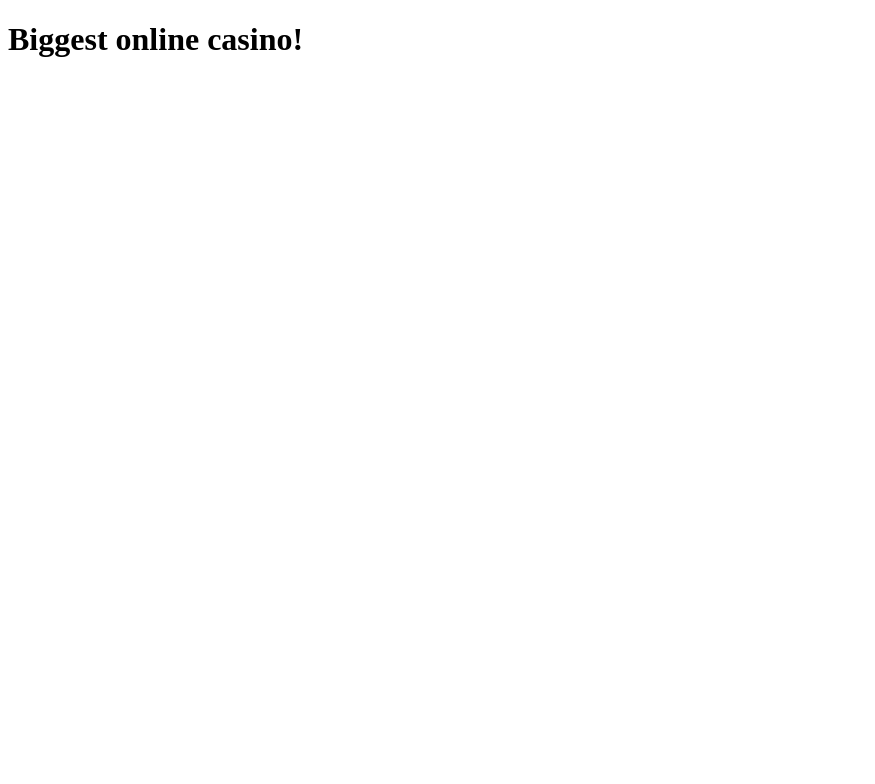
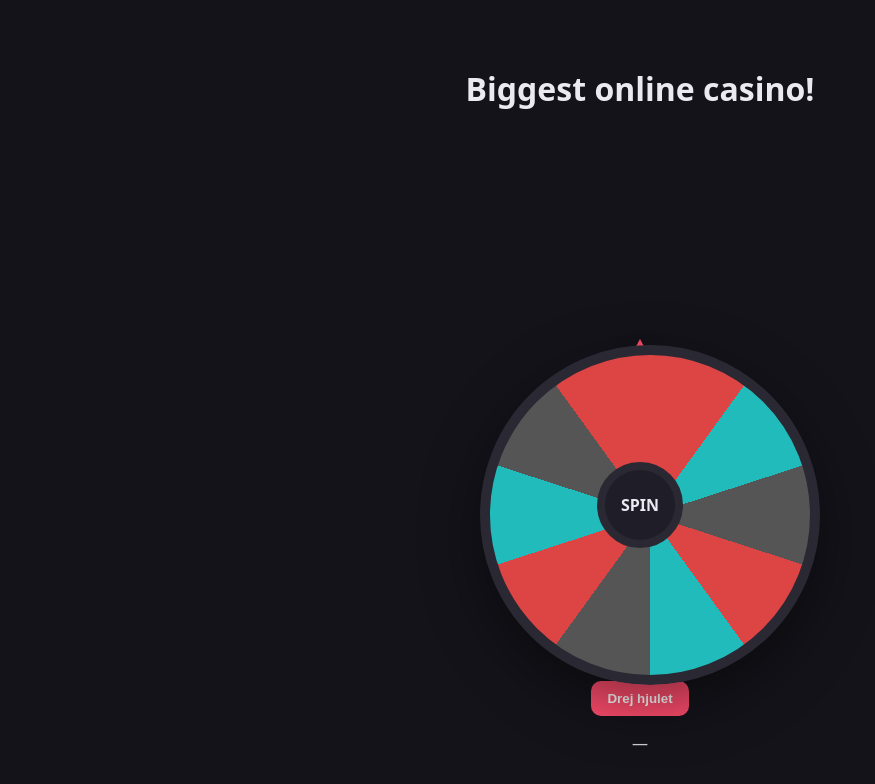
Before and after one commit to alroEK/EK, a plain HTML site: page index.html in a window 1280 px wide. Shown: the whole page, without its empty margins (0-875 px from the left). Drawn offline with Linux system fonts and the light colour scheme.

Commit message:
Update index.html

```diff
--- a/index.html
+++ b/index.html
@@ -10,3 +10,108 @@
     <p></p>
   </body>
 </html>
+
+<!doctype html>
+<html lang="da">
+<head>
+  <meta charset="utf-8" />
+  <meta name="viewport" content="width=device-width, initial-scale=1" />
+  <title>Roulette prototype</title>
+  <style>
+    body{
+      margin:0; min-height:100vh; display:grid; place-items:center;
+      background:#14131a; color:#eaeaf0; font-family:system-ui, sans-serif;
+    }
+    .wrap{ display:grid; gap:16px; justify-items:center; }
+    .stage{ position:relative; width:320px; height:320px; }
+    .wheel{
+      width:100%; height:100%;
+      border-radius:50%;
+      border:10px solid #2a2933;
+      /* simple “segments” look */
+      background: conic-gradient(
+        #d44 0 10%, #2bb 10% 20%, #555 20% 30%, #d44 30% 40%,
+        #2bb 40% 50%, #555 50% 60%, #d44 60% 70%, #2bb 70% 80%,
+        #555 80% 90%, #d44 90% 100%
+      );
+      box-shadow: 0 20px 60px rgba(0,0,0,.45);
+      transform: rotate(0deg);
+      transition: transform 4s cubic-bezier(.12,.9,.2,1);
+    }
+    .center{
+      position:absolute; inset:0; margin:auto;
+      width:70px; height:70px; border-radius:50%;
+      background:#1f1e28; border:8px solid #2a2933;
+      display:grid; place-items:center; font-weight:700;
+    }
+    .pointer{
+      position:absolute; top:-6px; left:50%;
+      width:0; height:0;
+      transform: translateX(-50%);
+      border-left:14px solid transparent;
+      border-right:14px solid transparent;
+      border-bottom:26px solid #ff4d6d;
+      filter: drop-shadow(0 6px 10px rgba(0,0,0,.45));
+    }
+    button{
+      padding:10px 16px; border:0; border-radius:10px;
+      background:#ff4d6d; color:white; font-weight:700;
+      cursor:pointer;
+    }
+    button:disabled{ opacity:.5; cursor:not-allowed; }
+    .result{ opacity:.85; }
+  </style>
+</head>
+<body>
+  <div class="wrap">
+    <div class="stage">
+      <div class="pointer"></div>
+      <div id="wheel" class="wheel"></div>
+      <div class="center">SPIN</div>
+    </div>
+
+    <button id="spinBtn">Drej hjulet</button>
+    <div class="result" id="result">—</div>
+  </div>
+
+  <script>
+    const wheel = document.getElementById("wheel");
+    const btn = document.getElementById("spinBtn");
+    const result = document.getElementById("result");
+
+    // “for sjov” segmenter (10 segmenter i dette eksempel)
+    const segments = [
+      "Rød", "Blå", "Sort", "Rød", "Blå",
+      "Sort", "Rød", "Blå", "Sort", "Rød"
+    ];
+    const segmentAngle = 360 / segments.length;
+
+    let currentRotation = 0;
+
+    btn.addEventListener("click", () => {
+      btn.disabled = true;
+      result.textContent = "Spinner…";
+
+      // tilfældig vinder-segment
+      const winnerIndex = Math.floor(Math.random() * segments.length);
+
+      // spin mange omgange + land på vinder
+      const extraSpins = 6 * 360; // 6 hele omgange
+      // Pointer er ved toppen (0°). Vi vil have midten af segmentet under pointer:
+      const targetAngle = (winnerIndex * segmentAngle) + segmentAngle / 2;
+
+      // Vi roterer hjulet “baglæns” for at få target under pointer
+      const newRotation = currentRotation + extraSpins - targetAngle;
+
+      currentRotation = newRotation;
+      wheel.style.transform = `rotate(${newRotation}deg)`;
+
+      // når transition er færdig:
+      setTimeout(() => {
+        result.textContent = `Resultat: ${segments[winnerIndex]} (segment ${winnerIndex + 1})`;
+        btn.disabled = false;
+      }, 4100);
+    });
+  </script>
+</body>
+</html>
```
